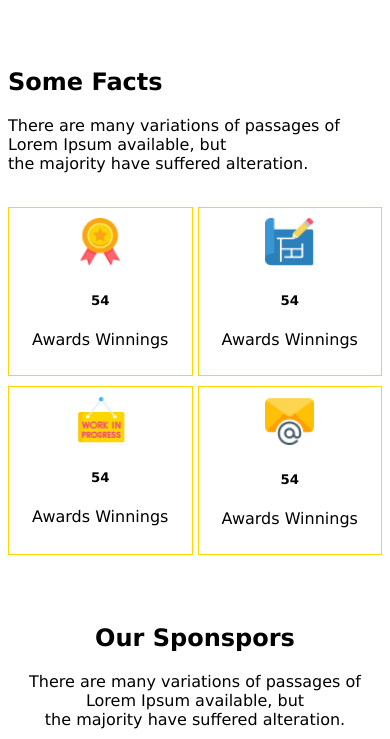
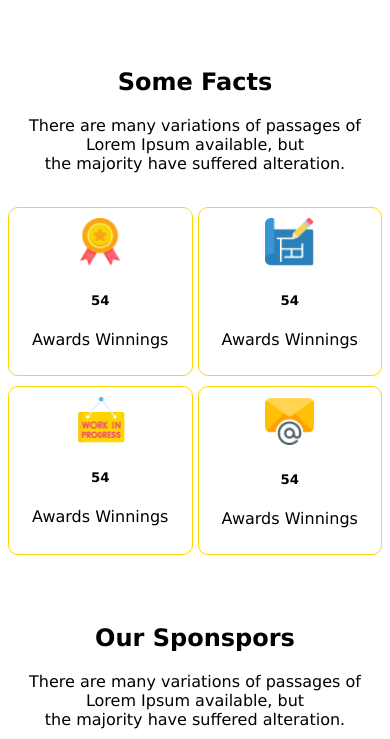
Before and after one commit to web-programminghero/g3-architect, a plain HTML site: page index.html in a window 390 px wide. Shown: the part 2737-3476 px from the top of the page. Drawn offline with Linux system fonts and the light colour scheme.

Commit message:
fix some issue

```diff
--- a/styles.css
+++ b/styles.css
@@ -183,6 +183,9 @@ header {
   .feature-images {
     grid-template-columns: repeat(2, 1fr);
   }
+  .fact-heading {
+    text-align: center;
+  }
 
   .feature-enjoy {
     flex-direction: column;
@@ -196,6 +199,7 @@ header {
   }
   .fact-items div {
     margin-bottom: 5px;
+    border-radius: 10px;
   }
 
   .sponsor-items,
```
